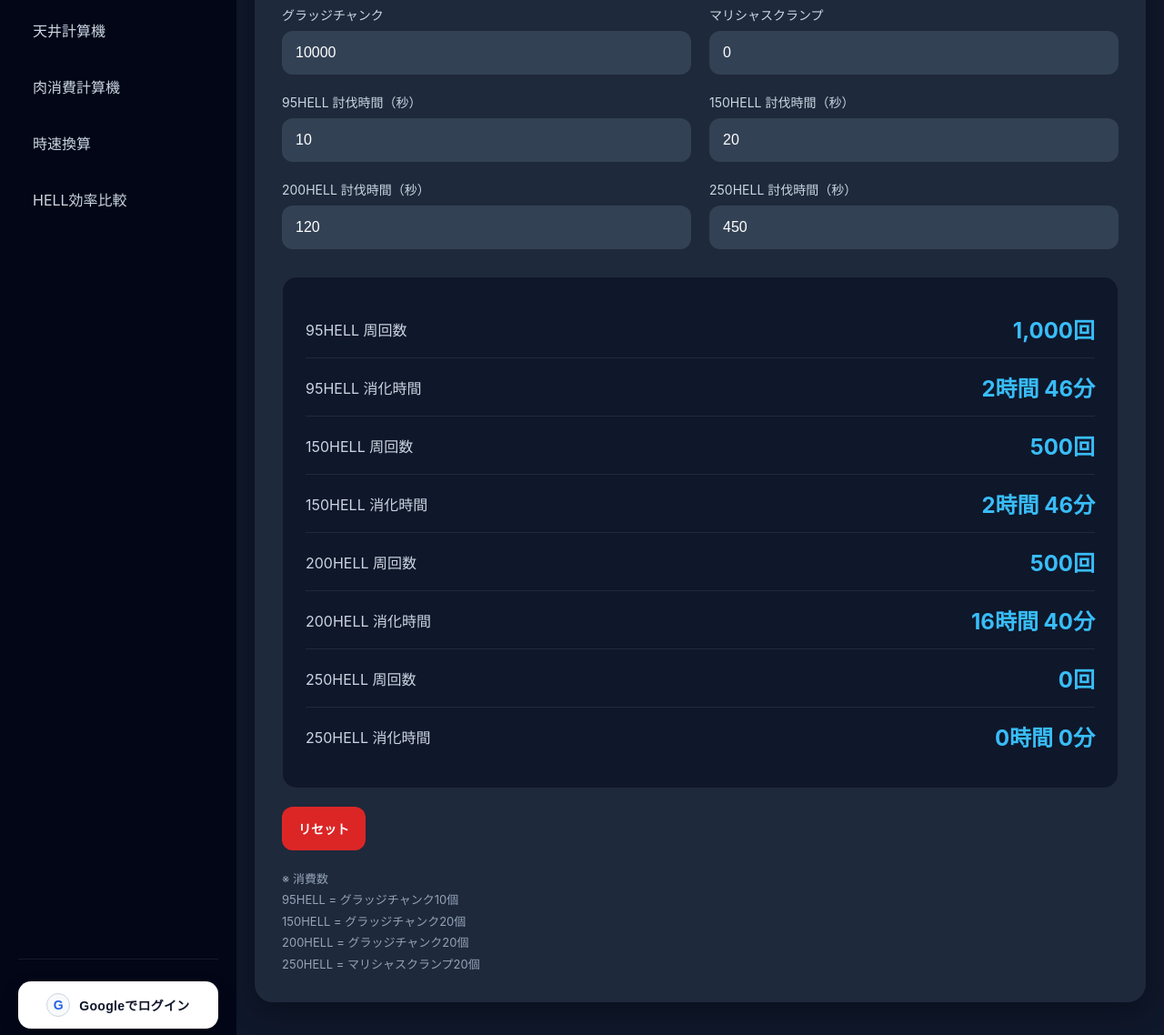
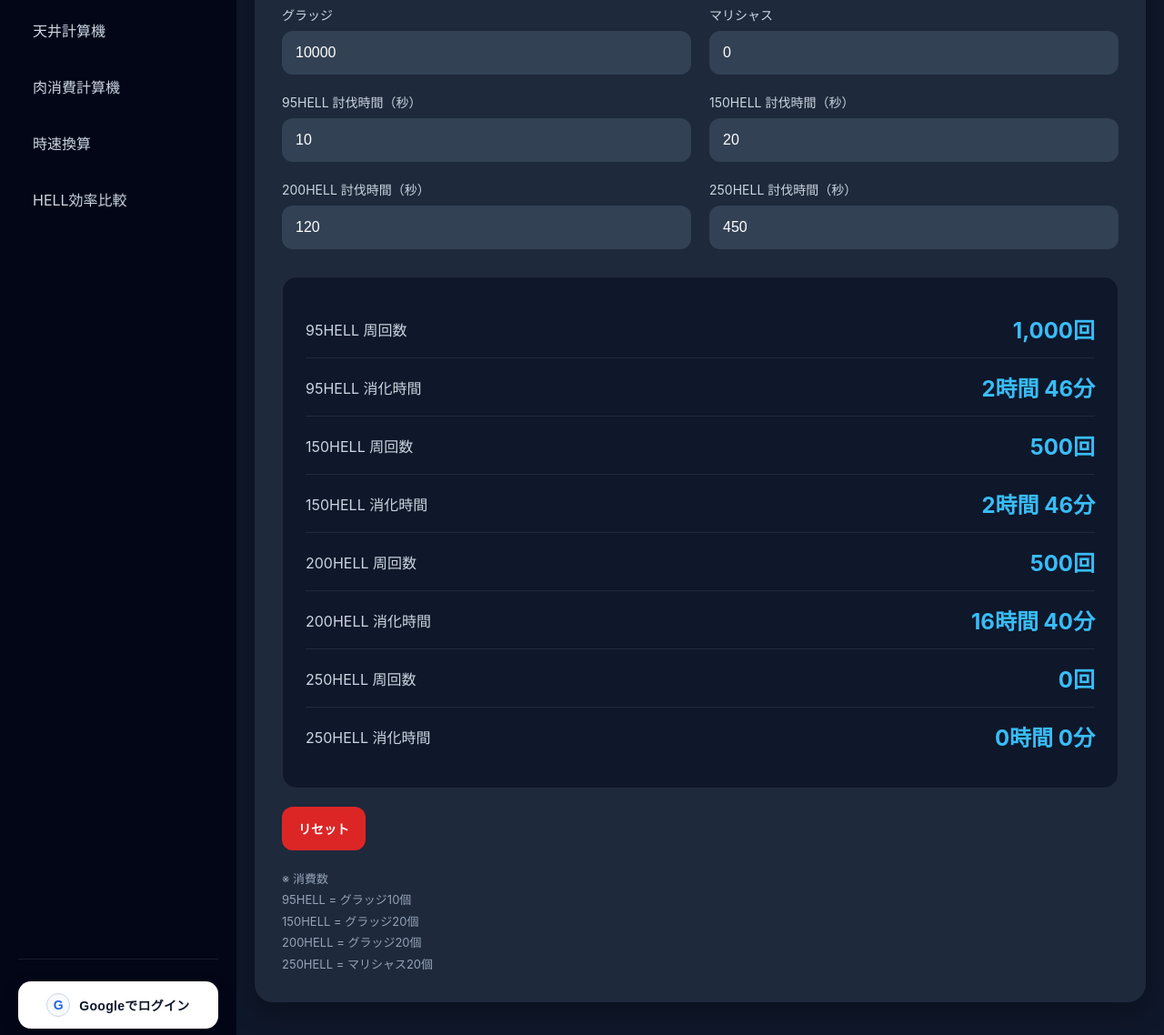
Before and after one commit to ys-un/gbf-tools, a plain HTML site: page meat.html in a window 1280 px wide. Shown: the part 140-1278 px from the top of the page at 91% size. Drawn offline with Linux system fonts and the light colour scheme; no server answers.

Commit message:
一部テキスト変更

```diff
--- a/meat.html
+++ b/meat.html
@@ -65,12 +65,12 @@
     <div class="grid">
 
       <div class="field">
-        <label>グラッジチャンク</label>
+        <label>グラッジ</label>
         <input type="number" id="chunk" value="10000">
       </div>
 
       <div class="field">
-        <label>マリシャスクランプ</label>
+        <label>マリシャス</label>
         <input type="number" id="clump" value="0">
       </div>
 
@@ -154,10 +154,10 @@
 
     <div class="note">
       ※ 消費数<br>
-      95HELL = グラッジチャンク10個<br>
-      150HELL = グラッジチャンク20個<br>
-      200HELL = グラッジチャンク20個<br>
-      250HELL = マリシャスクランプ20個
+      95HELL = グラッジ10個<br>
+      150HELL = グラッジ20個<br>
+      200HELL = グラッジ20個<br>
+      250HELL = マリシャス20個
     </div>
 
   </div>
```
Also changed, not shown: index.html (+1 -1 lines), stone.html (+2 -2 lines).
